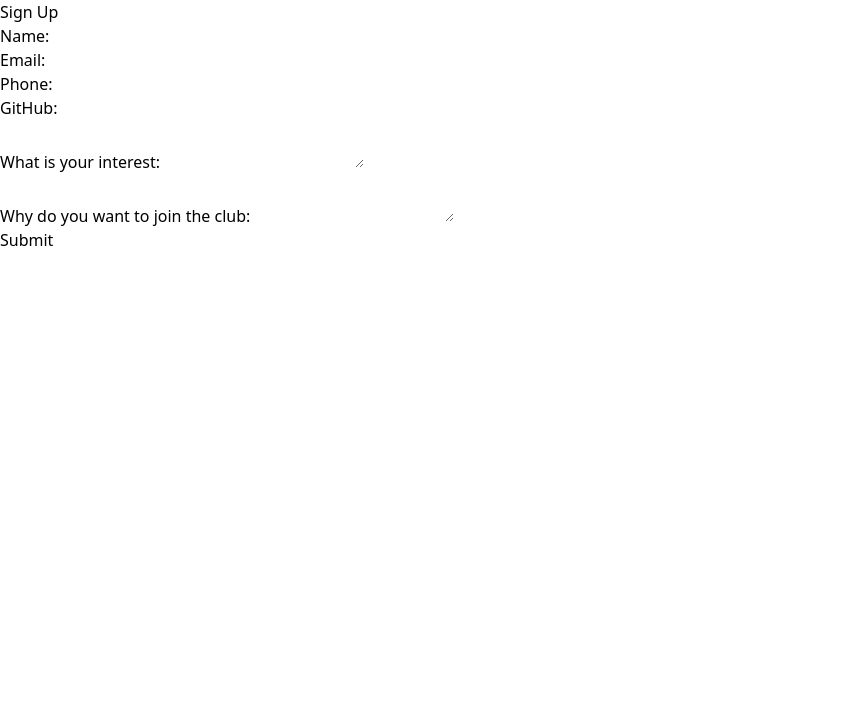
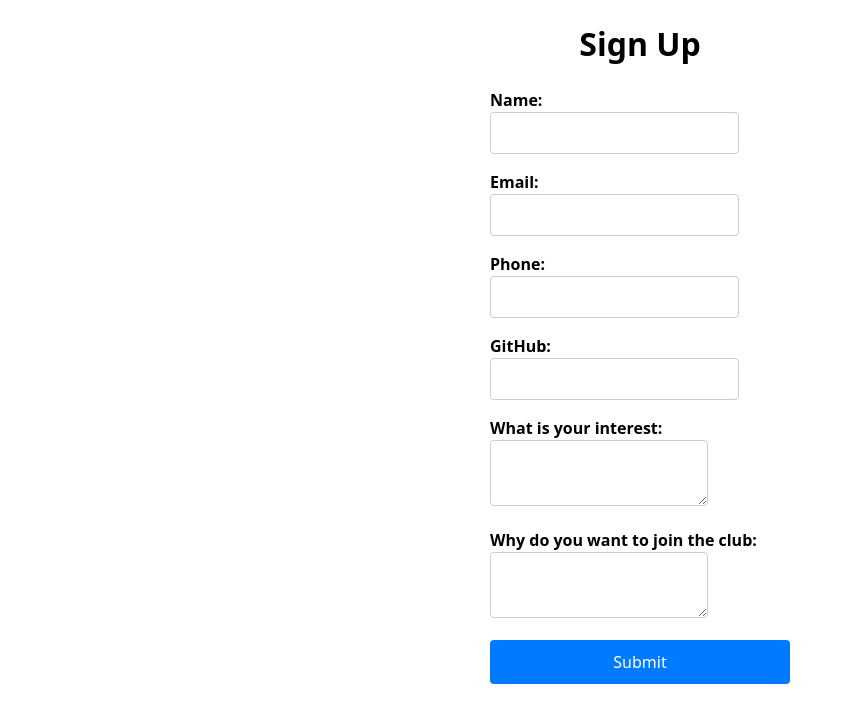
Before and after one commit to MystericalTH/EventManagement, a SvelteKit app in the folder src/frontend/: page /signup in a window 1280 px wide. Shown: the top 722 px of the page, without its empty margins (0-853 px from the left). Built offline with nearby package versions, Linux system fonts and the light colour scheme.

Commit message:
add styles

```diff
--- a/src/frontend/src/routes/signup/+page.svelte
+++ b/src/frontend/src/routes/signup/+page.svelte
@@ -66,3 +66,7 @@
   </div>
   <button type="submit">Submit</button>
 </form>
+
+<style>
+  @import '../../styles.css';
+</style>
--- /dev/null
+++ b/src/frontend/src/styles.css
@@ -0,0 +1,57 @@
+h1 {
+text-align: center;
+font-weight: bold;
+font-size: xx-large;
+margin: 20px 0;
+}
+
+form {
+display: flex;
+flex-direction: column;
+width: 300px;
+margin: 0 auto;
+}
+
+div {
+margin-bottom: 16px;
+}
+
+label {
+margin-bottom: 8px;
+font-weight: bold;
+}
+
+input {
+padding: 8px;
+font-size: 16px;
+border: 1px solid #ccc;
+border-radius: 4px;
+}
+
+textarea {
+padding: 8px;
+font-size: 16px;
+border: 1px solid #ccc;
+border-radius: 4px;
+}
+
+select {
+padding: 8px;
+font-size: 16px;
+border: 1px solid #ccc;
+border-radius: 4px;
+}
+
+button {
+padding: 10px;
+font-size: 16px;
+background-color: #007BFF;
+color: white;
+border: none;
+border-radius: 4px;
+cursor: pointer;
+}
+
+button:hover {
+background-color: #0056b3;
+}
```
Lines whose indentation alone changed are shown as unchanged.
